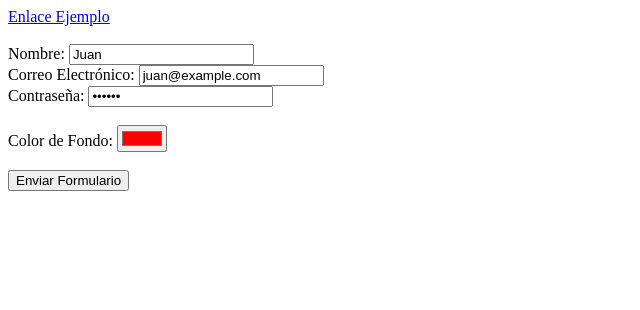
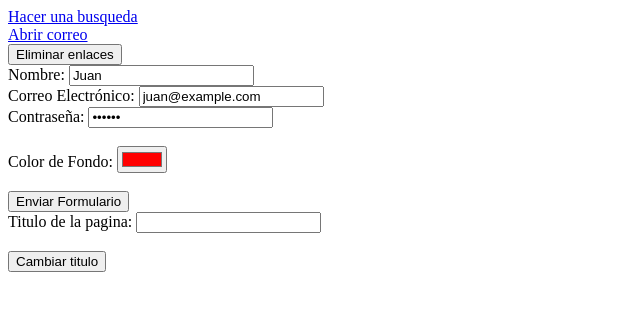
Before and after one commit to trejuca/CursoJavascriptFundamentals, a plain HTML site: page Ejercicios/modulo10/formulario.html in a window 1280 px wide. Shown: the whole page, without its empty margins (0-640 px from the left). Drawn offline with Linux system fonts and the light colour scheme.

Commit message:
Ejercicios modulo 10

```diff
--- /dev/null
+++ b/Ejercicios/modulo10/ejercicios.js
@@ -0,0 +1,92 @@
+
+
+//  1. Acceder a todas las etiquetas de enlaces (a).
+//const enlaces = document.querySelectorAll("a")
+//console.log(enlaces)
+//
+//enlaces.forEach((enlace, index) => {
+//	console.log(`Enlace ${index + 1}: ${enlace.href}`)
+//})
+
+// 2. Acceder a todas las etiquetas a través de su clase.
+//const etiquetas1 = document.querySelectorAll(".clase1")
+//const etiquetas2 = document.querySelectorAll(".clase2")
+//
+//etiquetas1.forEach(etiqueta => {
+//	console.log(etiqueta.textContent)
+//})
+
+// 3. Acceder a todas las etiquetas de entrada (input).
+//const cajas = document.querySelectorAll(
+//	"input[type=text], input[type=email], input[type=password]")
+//cajas.forEach((caja, index) => {
+//	console.log(`Valor anterior: ${caja.value}`)
+//	caja.value = "Nuevo valor" + index
+//})
+
+// 4. Agregar un nuevo enlace (a)
+//const contenedor = document.querySelector("#contendorEnlaces")
+//const nuevoEnlace = document.createElement("a")
+//
+//nuevoEnlace.textContent = "Enlace agregado con JS"
+//nuevoEnlace.href = "http://ejemplo.com"
+//
+//contenedor.appendChild(nuevoEnlace)
+//console.log(contenedor)
+
+// 5. Agregar una nueva caja de texto (input)
+//const contenedorCajas = document.querySelector("#contenedorCajasTexto")
+//const nuevaCaja = document.createElement("input")
+//const nuevaEtiqueta = document.createElement("label")
+//
+//nuevaEtiqueta.textContent ="Repetir Contraseña"
+//nuevaEtiqueta.htmlFor ="repetirPassword"
+//
+//nuevaCaja.id = "repetirPassword"
+//nuevaCaja.value = "123456"
+//nuevaCaja.type = "password"
+//
+//contenedorCajas.appendChild(nuevaEtiqueta)
+//contenedorCajas.appendChild(nuevaCaja)
+//
+
+//  6. Cambiar el titulo de la pagina.
+//function cambiarTitulo() {
+//	document.title = document.getElementById("nuevoTitulo").value
+//}
+
+// 8. Eliminar un elemento del documento.
+//const botonEliminar = document.getElementById("botonEliminar")
+//botonEliminar.onclick = function() {
+//	const enlaces = document.querySelectorAll("a")
+//	enlaces.forEach((enlace) => {
+//		enlace.remove()
+//	})
+//}
+
+// 9. Cambiar el color del fondo de la pagina
+//document.body.style.backgroundColor = "yellow"
+//document.body.style.backgroundColor = "rgb(54,208,211)"
+//document.body.style.backgroundColor = "#000010"
+//document.getElementById("color").onchange = function() {
+//	document.body.style.backgroundColor =
+//		document.getElementById("color").value
+//}
+//document.getElementById("color").addEventListener("click", event => {
+//	document.body.style.backgroundColor = event.target.value
+//})
+//
+
+// 10. Agregar una función para el botón del formulario para que recoja los
+// valores del usuario y los muestre en consola.
+
+const recolectarDatos = function() {
+
+	const usuario = {}
+
+	document.querySelectorAll(".caja").forEach(nodo => {
+		usuario[nodo.id] = nodo.value
+	})
+
+	console.log(usuario)
+}
--- a/Ejercicios/modulo10/formulario.html
+++ b/Ejercicios/modulo10/formulario.html
@@ -3,30 +3,48 @@
 <head>
 <meta charset="UTF-8">
 <title>Formulario Completo</title>
+
 </head>
 <body>
 	<!-- Enlace -->
-    <a href="https://www.ejemplo.com">Enlace Ejemplo</a>
-    <br><br>
+	<div id="contendorEnlaces">
+		<a href="https://google.com">Hacer una busqueda</a> <br>
+		<a href="https://outlook.com">Abrir correo</a><br>
+		<button id="botonEliminar">Eliminar enlaces</button>
+	</div>
 
 	<!-- Cajas de texto -->
-    <label for="nombre">Nombre:</label>
-    <input type="text" id="nombre" name="nombre" value="Juan"><br>
+	<label for="nombre" class="clase1 clase2">Nombre:</label>
+	<input type="text" id="nombre" name="nombre" value="Juan" class="caja" />
+	<br>
 
-    <label for="email">Correo Electrónico:</label>
-    <input type="email" id="email" name="email" value="juan@example.com"><br>
+	<label for="email" class="clase2">Correo Electrónico:</label>
+	<input type="email" id="email" name="email" value="juan@example.com" class="caja" />
+	<br>
 
-    <label for="contraseña">Contraseña:</label>
-    <input type="password" id="contraseña" name="contraseña" value="123456"><br>
+	<label for="contraseña" class="clase1">Contraseña:</label>
+	<input type="password" id="contraseña" name="contraseña" value="123456" class="caja" />
+	<br>
 	<br>
 
 	<!-- Etiqueta -->
 	<label for="color">Color de Fondo:</label>
-    <input type="color" id="color" name="color" value="#ff0000"><br>
+	<input type="color" id="color" name="color" value="#ff0000"/>
+	<br>
 	<br>
 
 	<!-- Botón de envío -->
-    <button type="submit" id="enviarFormulario">Enviar Formulario</button>
+	<button id="enviarFormulario" onclick="recolectarDatos()">Enviar Formulario</button><br/>
+
+	<!-- Formulario para cambiar titulo a la pagina -->
+	<div>
+		<label>Titulo de la pagina:</label>
+		<input type="text" id="nuevoTitulo"/> <br><br>
+		<button onclick="cambiarTitulo()">Cambiar titulo</button>
+	</div>
+
+	<script type="text/javascript" src="ejercicios.js"></script>
+
 
 
 </body>
```
Lines whose indentation alone changed are shown as unchanged.
